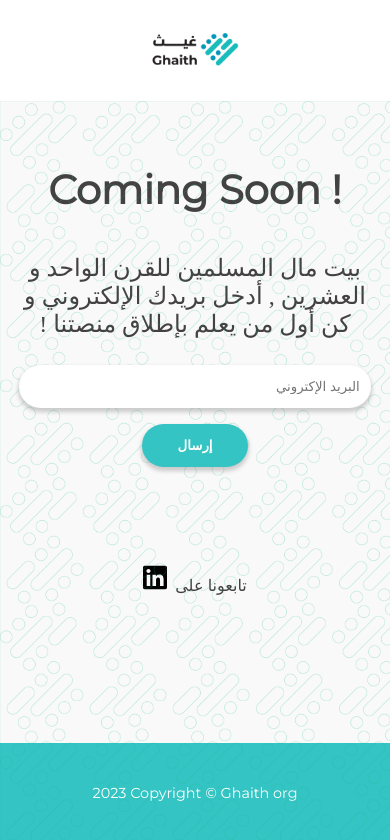
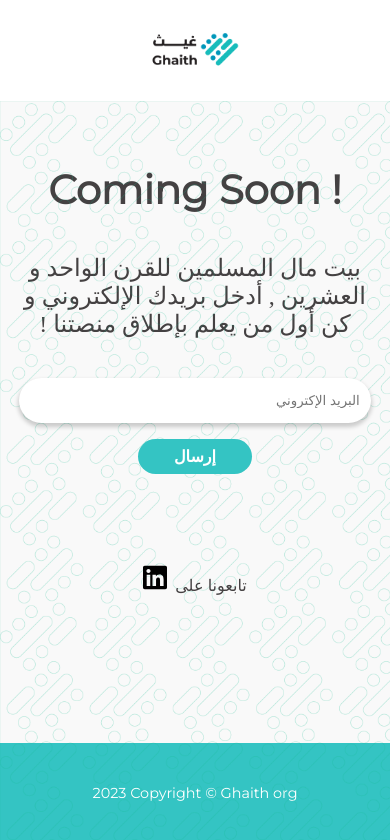
Before and after one commit to Gaith-org/Ghaith-beta, a React (Vite) app: page / in a window 390 px wide. Shown: the top 840 px of the page. Built offline with nearby package versions, Linux system fonts and the light colour scheme.

Commit message:
fixed button dimension

```diff
--- a/src/index.css
+++ b/src/index.css
@@ -84,7 +84,10 @@
   text-align: right;
 }
 #button {
-  width: 30%;
+  all: unset;
+  width: 28%;
+  padding: 0.5rem;
+  border-radius: 30px;
   background-color: var(--primary);
   color: var(--white);
   font-weight: 600;
@@ -94,6 +97,7 @@
 #button:hover {
   background-color: var(--white);
   color: var(--primary);
+  box-shadow: 0px 3px 4px 1px rgba(0, 0, 0, 0.19);
 }
 .message {
   direction: rtl;
@@ -110,6 +114,7 @@
 .sm {
   height: 12vh;
   width: 15rem;
+  z-index: 300;
   display: flex;
   flex-direction: row-reverse;
   justify-content: center;
@@ -146,14 +151,12 @@
   form {
     height: 9vh;
     flex-direction: column;
-    justify-content: center;
     align-items: center;
     gap: 1rem;
     z-index: 34;
   }
-  form input,
-  #button {
-    padding: 14px;
+  form input {
+    padding: 15px;
   }
   /* set the width to auto for description , message and coming soon: checked
      change the flex direction for the form inputs : checked
--- a/src/partials/landing-page.jsx
+++ b/src/partials/landing-page.jsx
@@ -34,10 +34,10 @@
                    <h1 className='description'>بيت مال المسلمين للقرن الواحد و العشرين , أدخل بريدك الإلكتروني و كن أول من يعلم بإطلاق منصتنا !</h1>
                    <form ref={form} onSubmit={sendEmail}>
                       <input type="email" id='email' name="user_email"value={email} onChange={(e) => setEmail(e.target.value)} placeholder='البريد الإكتروني' required/>
-                      <input type="submit" id='button' value="إرسال" />
+                      <input type='submit' id='button' value="إرسال" />
                     </form>
                    { msg && <span onClick={dismiss} className='message'><strong>تم إرسال طلبك بنجاح !</strong> (إضغط لإخفاء الإشعار)</span>}
-                   <div className="sm">تابعونا على <a href="https://www.linkedin.com/company/gaith-%D8%BA%D9%8A%D8%AB/"><img src={Linkedin} alt="linkedin-logo"/></a></div>
+                   <div className="sm">تابعونا على <a href="https://www.linkedin.com/company/gaith-%D8%BA%D9%8A%D8%AB/" target='_blank'><img src={Linkedin} alt="linkedin-logo"/></a></div>
                 </section>
                 <Footer/>
             </main>
```
